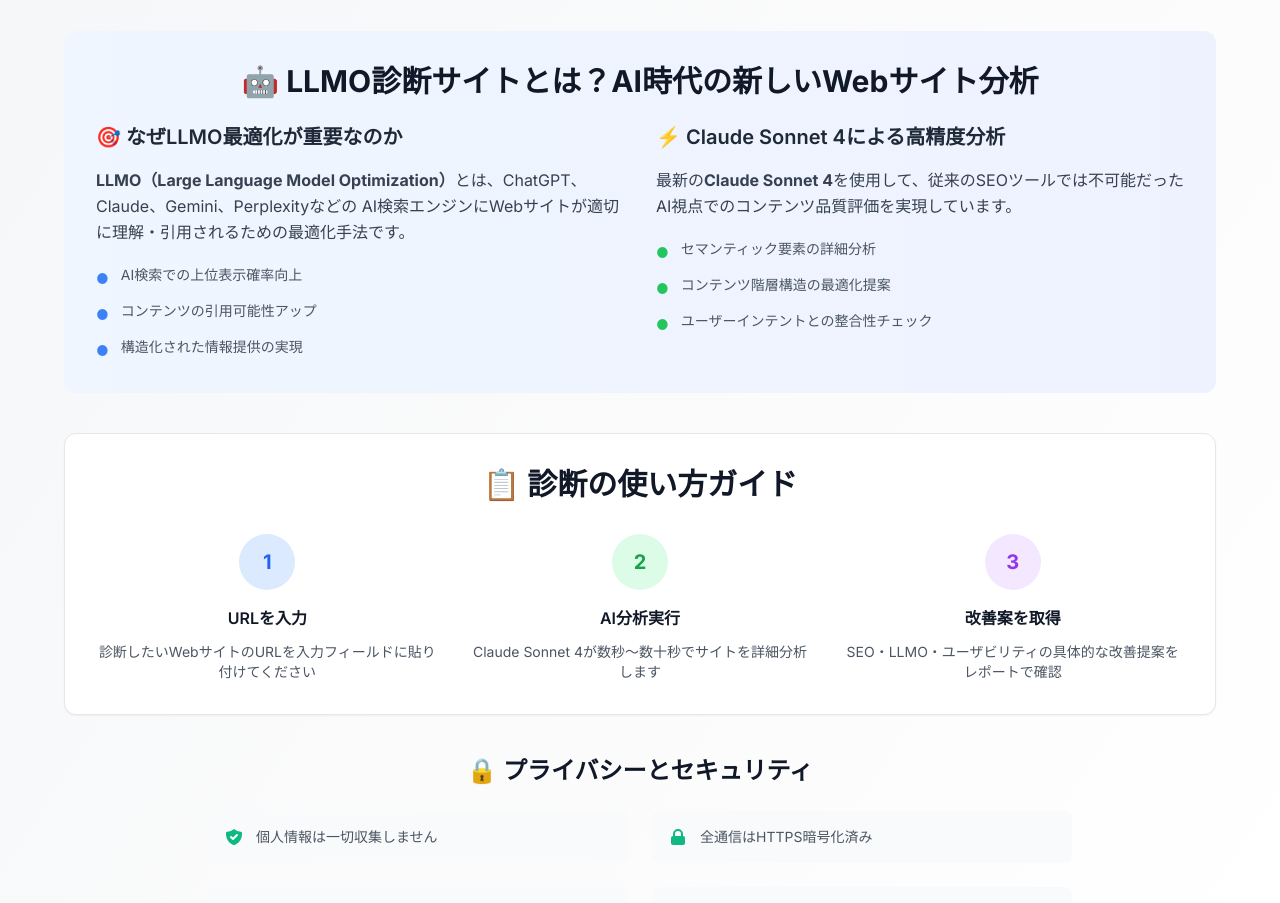
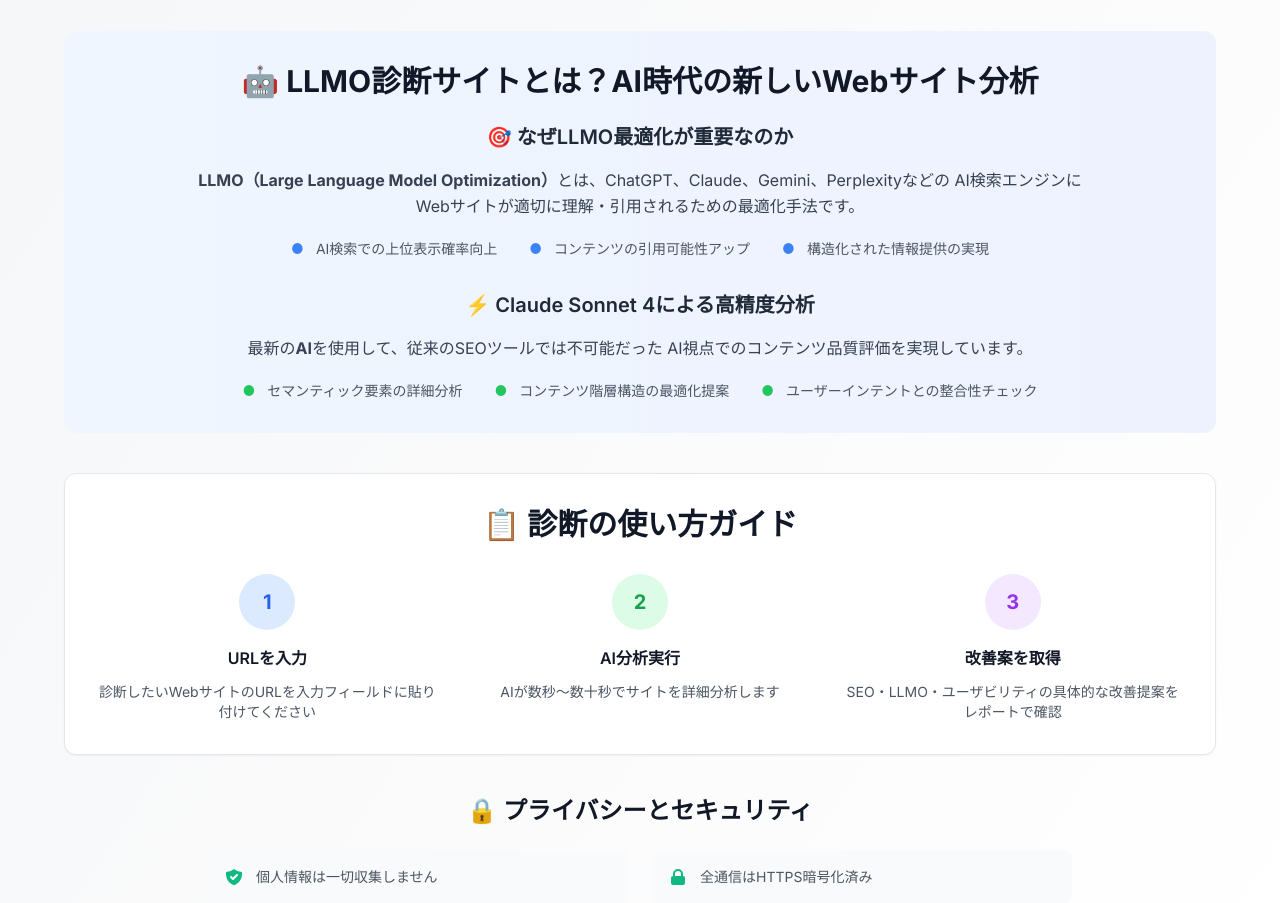
Before and after one commit to ikeike55momo/llmo_check, a Next.js app: page / in a window 1280 px wide. Shown: the part 1060-1963 px from the top of the page. Built offline with nearby package versions, Linux system fonts and the light colour scheme.

Commit message:
LLMOセクションを中央寄せレイアウトに変更

```diff
--- a/app/page.tsx
+++ b/app/page.tsx
@@ -167,49 +167,49 @@
               🤖 LLMO診断サイトとは？AI時代の新しいWebサイト分析
             </h2>
 
-            <div className="grid grid-cols-1 lg:grid-cols-2 gap-8">
+            <div className="max-w-4xl mx-auto text-center space-y-8">
               <div>
                 <h3 className="text-xl font-semibold text-gray-800 mb-4">🎯 なぜLLMO最適化が重要なのか</h3>
                 <p className="text-base text-gray-700 leading-relaxed mb-5">
                   <strong>LLMO（Large Language Model Optimization）</strong>とは、ChatGPT、Claude、Gemini、Perplexityなどの
                   AI検索エンジンにWebサイトが適切に理解・引用されるための最適化手法です。
                 </p>
-                <ul className="text-sm text-gray-600 space-y-3">
-                  <li className="flex items-start">
-                    <span className="text-blue-500 mr-3 mt-1">●</span>
+                <div className="flex flex-col sm:flex-row sm:justify-center sm:space-x-8 space-y-3 sm:space-y-0 text-sm text-gray-600">
+                  <div className="flex items-center justify-center">
+                    <span className="text-blue-500 mr-3">●</span>
                     <span>AI検索での上位表示確率向上</span>
-                  </li>
-                  <li className="flex items-start">
-                    <span className="text-blue-500 mr-3 mt-1">●</span>
+                  </div>
+                  <div className="flex items-center justify-center">
+                    <span className="text-blue-500 mr-3">●</span>
                     <span>コンテンツの引用可能性アップ</span>
-                  </li>
-                  <li className="flex items-start">
-                    <span className="text-blue-500 mr-3 mt-1">●</span>
+                  </div>
+                  <div className="flex items-center justify-center">
+                    <span className="text-blue-500 mr-3">●</span>
                     <span>構造化された情報提供の実現</span>
-                  </li>
-                </ul>
+                  </div>
+                </div>
               </div>
 
               <div>
                 <h3 className="text-xl font-semibold text-gray-800 mb-4">⚡ Claude Sonnet 4による高精度分析</h3>
                 <p className="text-base text-gray-700 leading-relaxed mb-5">
-                  最新の<strong>Claude Sonnet 4</strong>を使用して、従来のSEOツールでは不可能だった
+                  最新の<strong>AI</strong>を使用して、従来のSEOツールでは不可能だった
                   AI視点でのコンテンツ品質評価を実現しています。
                 </p>
-                <ul className="text-sm text-gray-600 space-y-3">
-                  <li className="flex items-start">
-                    <span className="text-green-500 mr-3 mt-1">●</span>
+                <div className="flex flex-col sm:flex-row sm:justify-center sm:space-x-8 space-y-3 sm:space-y-0 text-sm text-gray-600">
+                  <div className="flex items-center justify-center">
+                    <span className="text-green-500 mr-3">●</span>
                     <span>セマンティック要素の詳細分析</span>
-                  </li>
-                  <li className="flex items-start">
-                    <span className="text-green-500 mr-3 mt-1">●</span>
+                  </div>
+                  <div className="flex items-center justify-center">
+                    <span className="text-green-500 mr-3">●</span>
                     <span>コンテンツ階層構造の最適化提案</span>
-                  </li>
-                  <li className="flex items-start">
-                    <span className="text-green-500 mr-3 mt-1">●</span>
+                  </div>
+                  <div className="flex items-center justify-center">
+                    <span className="text-green-500 mr-3">●</span>
                     <span>ユーザーインテントとの整合性チェック</span>
-                  </li>
-                </ul>
+                  </div>
+                </div>
               </div>
             </div>
           </div>
@@ -237,7 +237,7 @@
                 </div>
                 <h3 className="font-semibold text-gray-900 mb-3">AI分析実行</h3>
                 <p className="text-sm text-gray-600">
-                  Claude Sonnet 4が数秒〜数十秒でサイトを詳細分析します
+                  AIが数秒〜数十秒でサイトを詳細分析します
                 </p>
               </div>
 
```
